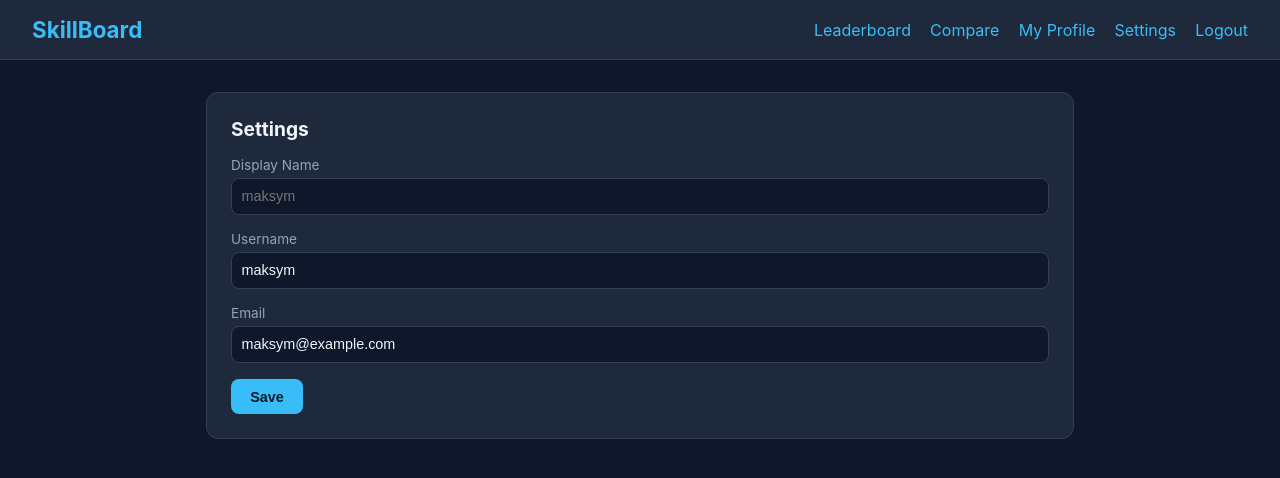
After one commit to IraIvanishak/elohub, a Flask app: page /settings in a window 1280 px wide. The commit adds this page. Shown: the top 478 px of the page. Run offline with Flask 3, Linux system fonts and the light colour scheme; a user stored in the database is signed in.

Commit message:
Add settings page with display name preference
Co-Authored-By: Claude Opus 4.6 (1M context) <noreply@anthropic.com>

```diff
--- a/app/__init__.py
+++ b/app/__init__.py
@@ -27,11 +27,13 @@ def create_app():
     from app.routes.leaderboard import leaderboard_bp
     from app.routes.profile import profile_bp
     from app.routes.compare import compare_bp
+    from app.routes.settings import settings_bp
 
     app.register_blueprint(auth_bp)
     app.register_blueprint(leaderboard_bp)
     app.register_blueprint(profile_bp)
     app.register_blueprint(compare_bp)
+    app.register_blueprint(settings_bp)
 
     with app.app_context():
         db.create_all()
--- a/app/models.py
+++ b/app/models.py
@@ -12,6 +12,7 @@ class User(UserMixin, db.Model):
     id = db.Column(db.Integer, primary_key=True)
     email = db.Column(db.String(255), unique=True, nullable=False)
     username = db.Column(db.String(80), unique=True, nullable=False)
+    display_name = db.Column(db.String(120), nullable=True)
     password_hash = db.Column(db.String(255), nullable=False)
     created_at = db.Column(db.DateTime, default=lambda: datetime.now(timezone.utc))
 
--- /dev/null
+++ b/app/routes/settings.py
@@ -0,0 +1,21 @@
+"""User settings routes."""
+
+from flask import Blueprint, flash, redirect, render_template, request, url_for
+from flask_login import current_user, login_required
+
+from app import db
+
+settings_bp = Blueprint("settings", __name__)
+
+
+@settings_bp.route("/settings", methods=["GET", "POST"])
+@login_required
+def settings():
+    if request.method == "POST":
+        display_name = request.form.get("display_name", "").strip()
+        current_user.display_name = display_name or None
+        db.session.commit()
+        flash("Settings saved.", "success")
+        return redirect(url_for("settings.settings"))
+
+    return render_template("settings.html")
--- a/app/templates/base.html
+++ b/app/templates/base.html
@@ -91,6 +91,7 @@
             <a href="/compare">Compare</a>
             {% if current_user.is_authenticated %}
                 <a href="/profile">My Profile</a>
+                <a href="/settings">Settings</a>
                 <a href="/logout">Logout</a>
             {% else %}
                 <a href="/login">Login</a>
--- /dev/null
+++ b/app/templates/settings.html
@@ -0,0 +1,24 @@
+{% extends "base.html" %}
+{% block title %}Settings — SkillBoard{% endblock %}
+
+{% block content %}
+<div class="card">
+    <h2>Settings</h2>
+    <form method="POST" action="/settings">
+        <input type="hidden" name="csrf_token" value="{{ csrf_token() }}">
+        <div class="form-group">
+            <label>Display Name</label>
+            <input type="text" name="display_name" value="{{ current_user.display_name or '' }}" placeholder="{{ current_user.username }}">
+        </div>
+        <div class="form-group">
+            <label>Username</label>
+            <input type="text" value="{{ current_user.username }}" disabled>
+        </div>
+        <div class="form-group">
+            <label>Email</label>
+            <input type="email" value="{{ current_user.email }}" disabled>
+        </div>
+        <button type="submit" class="btn btn-primary">Save</button>
+    </form>
+</div>
+{% endblock %}
```
